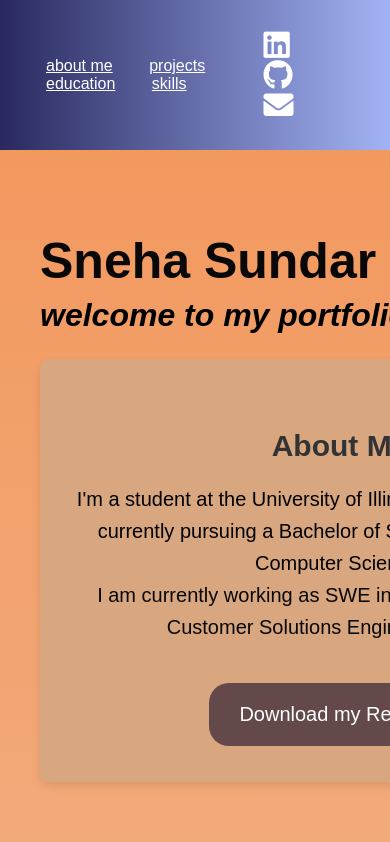
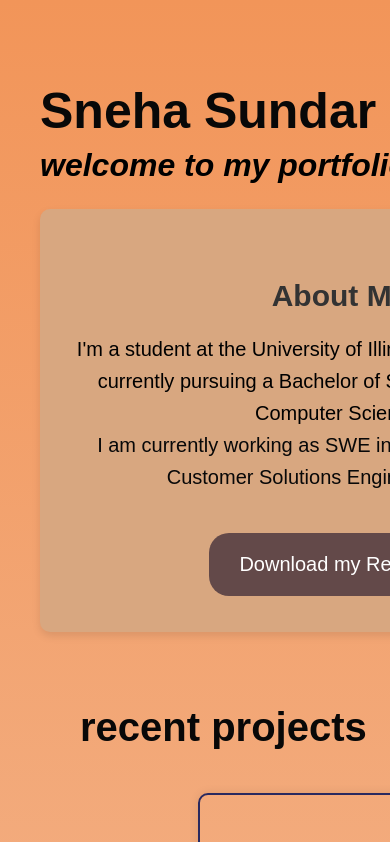
Before and after one commit to snehasund/old-website, a plain HTML site: page index.html in a window 390 px wide. Shown: the top 842 px of the page. Drawn offline with Linux system fonts and the light colour scheme; a web font is replaced by a local one.

Commit message:
no nav bar (broken on mobile)

```diff
--- a/index.html
+++ b/index.html
@@ -10,23 +10,6 @@
 <script src="func.js" defer></script>
 
 <body>
-  <!-- Navigation -->
-  <nav class="w3-bar w3-green">
-    <div>
-      <a href="#aboutme" class="w3-button w3-bar-item">about me</a>
-      <a href="#projects" class="w3-button w3-bar-item">projects</a>
-      <a href="#education" class="w3-button w3-bar-item">education</a>
-      <a href="#skills" class="w3-button w3-bar-item">skills</a>
-    </div>
-    <!-- Add icons for LinkedIn, GitHub, and email -->
-    <div>
-      <a href="https://www.linkedin.com/in/sneha-sundar26" class="w3-button w3-bar-item" target="_blank"><i
-          class="fab fa-linkedin"></i></a>
-      <a href="https://github.com/snehasund" class="w3-button w3-bar-item" target="_blank"><i
-          class="fab fa-github"></i></a>
-      <a href="mailto:snehamsundar@gmail.com" class="w3-button w3-bar-item"><i class="fas fa-envelope"></i></a>
-    </div>
-  </nav>
 
   <section id="about-me" align="right">
     <section id="bio" align="left">
--- a/styles.css
+++ b/styles.css
@@ -6,48 +6,14 @@ body {
     padding: 0;
     box-sizing: border-box;
     background: linear-gradient(#f29559, whitesmoke);
+    width: 100%;
 }
 
-/* Navigation Bar */
-nav {
-    background-color: #131e17;
-    color: white;
-    padding: 30px;
-}
-
-nav ul {
-    list-style-type: none;
+body, nav {
     margin: 0;
     padding: 0;
-    display: flex;
-    justify-content: space-around;
-}
+  }
 
-nav ul li {
-    display: inline;
-    color: white;
-}
-
-nav ul li a {
-    color: white;
-    text-decoration: none;
-}
-
-.w3-bar {
-    display: flex;
-    justify-content: space-between;
-    align-items: center;
-    background-image: linear-gradient(to right, #29295f, #a2b3f5);
-}
-
-.w3-button {
-    padding: 16px;
-    color: white;
-}
-
-.w3-button i {
-    font-size: 30px;
-}
 
 /* Sections */
 section {
```
